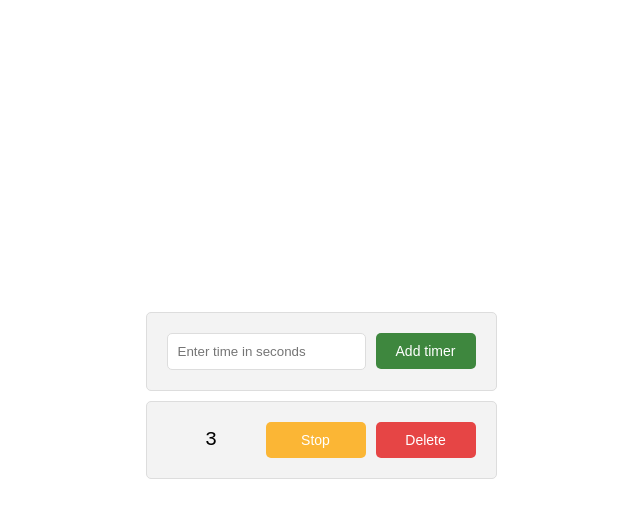
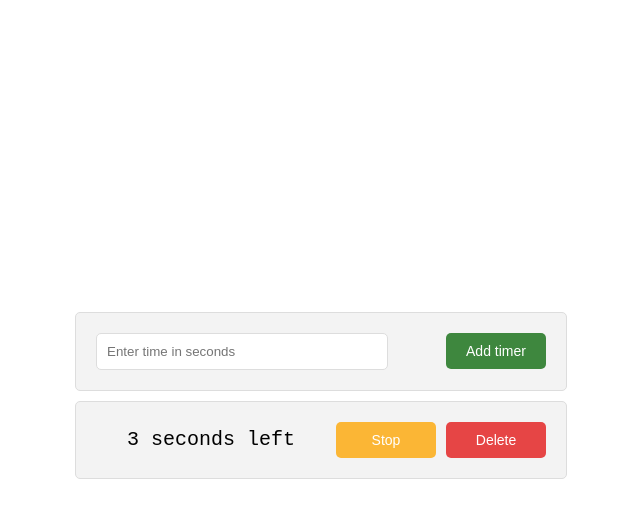
Before and after one commit to marymih/test-task-timers, a plain HTML site: page index.html in a window 1280 px wide. Both pictures are taken after typing "5" into the empty fields and a click on the button "Add timer". Shown: the whole page, without its empty margins (319-959 px from the left). Drawn offline with Linux system fonts and the light colour scheme.

Commit message:
add text to timeDisplay

```diff
--- a/script.js
+++ b/script.js
@@ -8,7 +8,7 @@ function createTimer(duration) {
 
   const timeDisplay = document.createElement('span');
   timeDisplay.classList.add('time-display');
-  timeDisplay.innerText = duration;
+  timeDisplay.innerText = `${duration} seconds left`;
 
   const stopButton = document.createElement('button');
   stopButton.classList.add('btn');
@@ -52,7 +52,7 @@ function createTimer(duration) {
     }
 
     duration -= 1;
-    timeDisplay.innerText = duration;
+    timeDisplay.innerText = `${duration} seconds left`;
 
     if (duration === 0) {
       clearInterval(interval);
--- a/style.css
+++ b/style.css
@@ -17,7 +17,7 @@ ul {
   align-items: center;
   justify-content: space-between;
   gap: 10px;
-  max-width: 400px;
+  width: 450px;
   background-color: #f3f3f3;
   border: 1px solid #ddd;
   border-radius: 5px;
@@ -27,6 +27,7 @@ ul {
   padding: 10px;
   border: 1px solid #ddd;
   border-radius: 5px;
+  width: 60%;
 }
 .btn {
   padding: 10px 20px;
@@ -48,7 +49,7 @@ ul {
   align-items: center;
   justify-content: space-between;
   gap: 10px;
-  max-width: 400px;
+  width: 450px;
   margin: 10px 0;
   padding: 20px;
   background-color: #f3f3f3;
```
